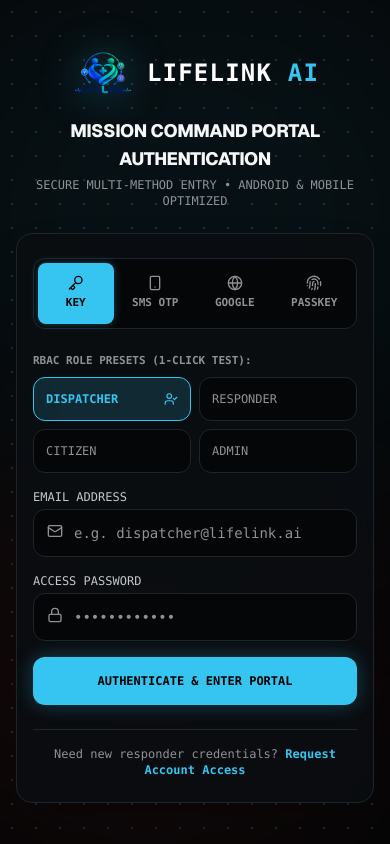
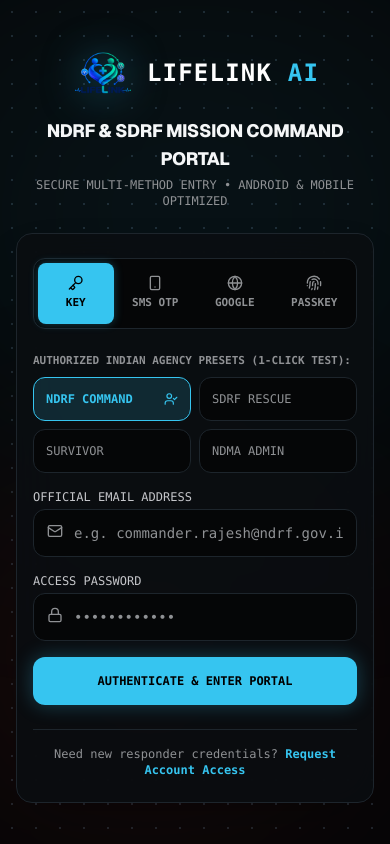
Before and after one commit to Yash-Marathe91/LifeLink-Ai, a Next.js app: page /login in a window 390 px wide. Built offline with nearby package versions, Linux system fonts and the light colour scheme; no server answers.

Commit message:
style(localization): update demo user profiles, presets, and phone numbers to authentic Indian emergency authorities (NDRF, SDRF, NDMA, +91)

```diff
--- a/src/app/login/page.tsx
+++ b/src/app/login/page.tsx
@@ -34,7 +34,7 @@
   const [selectedRole, setSelectedRole] = useState<UserRole>('DISPATCHER');
 
   // SMS OTP State
-  const [phone, setPhone] = useState('');
+  const [phone, setPhone] = useState('+91 98200 12345');
   const [otpCode, setOtpCode] = useState('');
   const [otpSent, setOtpSent] = useState(false);
   const [demoCodeNotice, setDemoCodeNotice] = useState<string | null>(null);
@@ -42,25 +42,25 @@
   const [isSubmitting, setIsSubmitting] = useState(false);
   const [errorMsg, setErrorMsg] = useState<string | null>(null);
 
-  // Quick Preset Selector for Password Mode
+  // Quick Preset Selector for Password Mode (Authentic Indian NDRF / SDRF / AIIMS Profiles)
   const handleSelectRolePreset = (role: UserRole) => {
     setSelectedRole(role);
     setErrorMsg(null);
     switch (role) {
       case 'DISPATCHER':
-        setEmail('dispatcher@lifelink.ai');
+        setEmail('commander.rajesh@ndrf.gov.in');
         setPassword('SecurePass123!');
         break;
       case 'RESPONDER':
-        setEmail('responder1@lifelink.ai');
+        setEmail('dr.ananya.deshmukh@sdrf.in');
         setPassword('SecurePass123!');
         break;
       case 'CITIZEN':
-        setEmail('citizen@lifelink.ai');
+        setEmail('aarav.patel@lifelink.in');
         setPassword('SecurePass123!');
         break;
       case 'ADMIN':
-        setEmail('admin@lifelink.ai');
+        setEmail('admin.mha@ndma.gov.in');
         setPassword('SecurePass123!');
         break;
     }
@@ -90,7 +90,7 @@
   const handleRequestOTP = async (e: React.FormEvent) => {
     e.preventDefault();
     if (!phone) {
-      setErrorMsg('Please enter a valid emergency phone number.');
+      setErrorMsg('Please enter a valid Indian emergency phone number (+91).');
       return;
     }
 
@@ -137,8 +137,8 @@
     setErrorMsg(null);
 
     const googlePayload = {
-      email: 'citizen.google@lifelink.ai',
-      fullName: 'Google Authenticated Rescue User',
+      email: 'priya.sharma@lifelink.in',
+      fullName: 'Priya Sharma (Emergency Responder)',
       googleId: 'google_oauth_984128509128',
       idToken: 'demo_google_id_token_xyz',
     };
@@ -191,8 +191,8 @@
           </span>
         </div>
 
-        <h2 className="text-lg sm:text-xl font-extrabold text-[#F5F7F8] tracking-tight">
-          MISSION COMMAND PORTAL AUTHENTICATION
+        <h2 className="text-lg sm:text-xl font-extrabold text-[#F5F7F8] tracking-tight uppercase">
+          NDRF & SDRF MISSION COMMAND PORTAL
         </h2>
         <p className="mt-1 text-xs text-[#8f9194] font-mono">
           SECURE MULTI-METHOD ENTRY • ANDROID & MOBILE OPTIMIZED
@@ -203,7 +203,7 @@
       <div className="mt-6 sm:mx-auto sm:w-full sm:max-w-md z-10">
         <div className="bg-[#0b0e11]/90 backdrop-blur-xl py-6 sm:py-8 px-4 sm:px-8 shadow-2xl border border-[#1D252C] rounded-2xl relative">
 
-          {/* Method Tabs Bar — Android 48px Touch Target Optimized */}
+          {/* Method Tabs Bar */}
           <div className="grid grid-cols-4 gap-1 p-1 bg-[#050607] rounded-xl border border-[#1D252C] mb-6 font-mono text-[11px]">
             <button
               type="button"
@@ -270,10 +270,10 @@
           {authMethod === 'PASSWORD' && (
             <form className="space-y-4" onSubmit={handlePasswordSubmit}>
 
-              {/* Role Presets */}
+              {/* Role Presets (INDIAN AUTHORITIES & CITIZENS) */}
               <div>
                 <label className="block text-[11px] font-mono font-bold text-[#8f9194] mb-2 uppercase">
-                  RBAC ROLE PRESETS (1-CLICK TEST):
+                  AUTHORIZED INDIAN AGENCY PRESETS (1-CLICK TEST):
                 </label>
                 <div className="grid grid-cols-2 gap-2 text-xs font-mono">
                   {(['DISPATCHER', 'RESPONDER', 'CITIZEN', 'ADMIN'] as UserRole[]).map((r) => (
@@ -287,7 +287,7 @@
                           : 'bg-[#050607] border-[#1D252C] text-[#8f9194] hover:text-white'
                       }`}
                     >
-                      <span>{r}</span>
+                      <span>{r === 'DISPATCHER' ? 'NDRF COMMAND' : r === 'RESPONDER' ? 'SDRF RESCUE' : r === 'CITIZEN' ? 'SURVIVOR' : 'NDMA ADMIN'}</span>
                       {selectedRole === r && <UserCheck className="w-3.5 h-3.5" />}
                     </button>
                   ))}
@@ -296,7 +296,7 @@
 
               <div>
                 <label className="block text-xs font-mono text-[#c5c6ca] mb-1">
-                  EMAIL ADDRESS
+                  OFFICIAL EMAIL ADDRESS
                 </label>
                 <div className="relative">
                   <input
@@ -304,7 +304,7 @@
                     required
                     value={email}
                     onChange={(e) => setEmail(e.target.value)}
-                    placeholder="e.g. dispatcher@lifelink.ai"
+                    placeholder="e.g. commander.rajesh@ndrf.gov.in"
                     className="w-full pl-10 pr-3 py-3 rounded-xl bg-[#050607] border border-[#1D252C] text-sm text-white placeholder-[#8f9194] focus:outline-none focus:border-[#36C5F0] font-mono min-h-[48px]"
                   />
                   <Mail className="w-4 h-4 text-[#8f9194] absolute left-3.5 top-3.5" />
@@ -338,14 +338,14 @@
             </form>
           )}
 
-          {/* METHOD 2: SMS OTP EMERGENCY LOGIN */}
+          {/* METHOD 2: SMS OTP EMERGENCY LOGIN (+91 INDIA) */}
           {authMethod === 'SMS_OTP' && (
             <div className="space-y-4">
               {!otpSent ? (
                 <form onSubmit={handleRequestOTP} className="space-y-4">
                   <div>
                     <label className="block text-xs font-mono text-[#c5c6ca] mb-1">
-                      EMERGENCY PHONE NUMBER
+                      INDIAN EMERGENCY PHONE NUMBER (+91)
                     </label>
                     <div className="relative">
                       <input
@@ -353,7 +353,7 @@
                         required
                         value={phone}
                         onChange={(e) => setPhone(e.target.value)}
-                        placeholder="+1 800-555-0199"
+                        placeholder="+91 98200 12345"
                         className="w-full pl-10 pr-3 py-3 rounded-xl bg-[#050607] border border-[#1D252C] text-sm text-white placeholder-[#8f9194] focus:outline-none focus:border-[#32D583] font-mono min-h-[48px]"
                       />
                       <Phone className="w-4 h-4 text-[#8f9194] absolute left-3.5 top-3.5" />
@@ -365,7 +365,7 @@
                     disabled={isSubmitting}
                     className="w-full py-3.5 rounded-xl bg-[#32D583] text-black font-extrabold text-xs sm:text-sm hover:bg-[#32D583]/90 transition-all flex items-center justify-center gap-2 shadow-[0_0_20px_rgba(50,213,131,0.3)] font-mono min-h-[48px]"
                   >
-                    {isSubmitting ? <span>DISPATCHING SMS...</span> : <span>SEND EMERGENCY SMS CODE</span>}
+                    {isSubmitting ? <span>DISPATCHING SMS...</span> : <span>SEND EMERGENCY SMS CODE (+91)</span>}
                   </button>
                 </form>
               ) : (
@@ -412,7 +412,7 @@
               </div>
               <h3 className="text-sm font-bold text-white font-mono">1-CLICK GOOGLE SSO AUTHENTICATION</h3>
               <p className="text-xs text-[#8f9194]">
-                Instant identity verification via Google OpenID Connect for authorized emergency staff.
+                Instant identity verification via Google OpenID Connect for Indian emergency personnel.
               </p>
 
               <button
--- a/src/app/register/page.tsx
+++ b/src/app/register/page.tsx
@@ -87,7 +87,7 @@
   const handleRequestOTP = async (e: React.FormEvent) => {
     e.preventDefault();
     if (!phone) {
-      setErrorMsg('Please enter a valid phone number for SMS registration.');
+      setErrorMsg('Please enter a valid Indian phone number (+91).');
       return;
     }
 
@@ -134,8 +134,8 @@
     setErrorMsg(null);
 
     const googlePayload = {
-      email: 'citizen.new@lifelink.ai',
-      fullName: 'Google Authenticated Survivor',
+      email: 'aarav.patel@lifelink.in',
+      fullName: 'Aarav Patel (Citizen Survivor)',
       googleId: 'google_oauth_7718293819',
       idToken: 'demo_google_id_token_xyz_reg',
     };
@@ -152,7 +152,7 @@
   return (
     <div className="min-h-screen bg-[#050607] flex flex-col lg:flex-row text-[#F5F7F8] font-sans overflow-x-hidden">
 
-      {/* LEFT SIDE: Tactical Disaster Relief & System Info (Collapsible on Mobile Android) */}
+      {/* LEFT SIDE: Tactical Disaster Relief & System Info */}
       <div className="lg:w-1/2 relative bg-[#0b0e11] min-h-auto lg:min-h-screen flex flex-col justify-between p-6 sm:p-10 lg:p-14 overflow-hidden border-b lg:border-b-0 lg:border-r border-[#1D252C]">
 
         {/* Background Image */}
@@ -185,7 +185,7 @@
                 LIFELINK <span className="text-[#36C5F0]">AI</span>
               </span>
               <span className="text-[11px] font-mono text-[#8f9194] tracking-widest uppercase">
-                EMERGENCY DISASTER PLATFORM
+                NATIONAL DISASTER RESPONSE INFRASTRUCTURE
               </span>
             </div>
           </Link>
@@ -201,19 +201,19 @@
           </button>
         </div>
 
-        {/* Hero Section Content (Always visible on desktop, toggleable on mobile) */}
+        {/* Hero Section Content */}
         <div className={`relative z-10 my-auto py-6 lg:py-10 max-w-lg ${showMobileHero ? 'block' : 'hidden lg:block'}`}>
           <div className="inline-flex items-center gap-2 px-3 py-1 rounded-full bg-[#32D583]/10 border border-[#32D583]/30 text-xs font-mono text-[#32D583] mb-4 shadow-[0_0_15px_rgba(50,213,131,0.2)]">
             <Radio className="w-3.5 h-3.5 animate-pulse text-[#32D583]" />
-            <span>OFFLINE MESH & RBAC SECURITY READY</span>
+            <span>NDRF / SDRF / AIIMS COMPATIBLE MESH</span>
           </div>
 
           <h1 className="text-2xl sm:text-4xl font-extrabold tracking-tight leading-tight text-white">
-            Register for Mission-Critical Emergency Dispatch.
+            Register for Indian National Emergency Operations.
           </h1>
 
           <p className="mt-3 text-xs sm:text-sm text-[#8f9194] leading-relaxed">
-            Choose your preferred sign-up method: Complete Profile Form, 1-Step SMS OTP, or Google SSO.
+            Provision NDRF Commander, SDRF Responder, or Citizen Survivor credentials with BLE mesh triage capabilities.
           </p>
 
           <div className="mt-6 space-y-2.5 font-mono text-xs">
@@ -223,7 +223,7 @@
               </div>
               <div>
                 <span className="text-white font-bold block">Gemini 3.1 AI Triage</span>
-                <span className="text-[#8f9194]">Instant survivor risk calculation</span>
+                <span className="text-[#8f9194]">Automated Indian regional triage calculation</span>
               </div>
             </div>
 
@@ -232,7 +232,7 @@
                 <Radio className="w-4 h-4" />
               </div>
               <div>
-                <span className="text-white font-bold block">Resilient BLE Mesh Hops</span>
+                <span className="text-white font-bold block">Resilient Off-Grid BLE Mesh</span>
                 <span className="text-[#8f9194]">Zero-cellular emergency telemetry</span>
               </div>
             </div>
@@ -242,7 +242,7 @@
         {/* Footer */}
         <div className="relative z-10 pt-4 border-t border-[#1D252C]/60 hidden lg:flex items-center justify-between text-xs font-mono text-[#8f9194]">
           <span>AES-256 GCM ENCRYPTED</span>
-          <span>ANDROID & PWA COMPATIBLE</span>
+          <span>NDMA / GOVT COMPATIBLE</span>
         </div>
       </div>
 
@@ -254,14 +254,14 @@
           {/* Header */}
           <div className="text-left">
             <h2 className="text-xl sm:text-2xl font-extrabold text-[#F5F7F8] tracking-tight">
-              PROVISION NEW ACCOUNT
+              PROVISION RESPONDER / CITIZEN ACCOUNT
             </h2>
             <p className="text-xs text-[#8f9194] font-mono mt-0.5">
               CHOOSE SECURE REGISTRATION METHOD
             </p>
           </div>
 
-          {/* Registration Method Tabs — Android Touch Target Optimized */}
+          {/* Registration Method Tabs */}
           <div className="grid grid-cols-3 gap-1 p-1 bg-[#0b0e11] rounded-xl border border-[#1D252C] font-mono text-xs">
             <button
               type="button"
@@ -324,7 +324,7 @@
                     required
                     value={fullName}
                     onChange={(e) => setFullName(e.target.value)}
-                    placeholder="e.g. Commander Sarah Jenkins"
+                    placeholder="e.g. Commander Rajesh Sharma"
                     className="w-full pl-10 pr-3 py-3 rounded-xl bg-[#0b0e11] border border-[#1D252C] text-sm text-white placeholder-[#8f9194] focus:outline-none focus:border-[#32D583] font-mono min-h-[48px]"
                   />
                   <User className="w-4 h-4 text-[#8f9194] absolute left-3.5 top-3.5" />
@@ -333,7 +333,7 @@
 
               <div>
                 <label className="block text-xs font-mono text-[#c5c6ca] mb-1 font-bold">
-                  EMAIL ADDRESS *
+                  OFFICIAL EMAIL ADDRESS *
                 </label>
                 <div className="relative">
                   <input
@@ -341,7 +341,7 @@
                     required
                     value={email}
                     onChange={(e) => setEmail(e.target.value)}
-                    placeholder="e.g. sarah.jenkins@lifelink.ai"
+                    placeholder="e.g. rajesh.sharma@ndrf.gov.in"
                     className="w-full pl-10 pr-3 py-3 rounded-xl bg-[#0b0e11] border border-[#1D252C] text-sm text-white placeholder-[#8f9194] focus:outline-none focus:border-[#32D583] font-mono min-h-[48px]"
                   />
                   <Mail className="w-4 h-4 text-[#8f9194] absolute left-3.5 top-3.5" />
@@ -368,14 +368,14 @@
               <div className="grid grid-cols-1 sm:grid-cols-2 gap-3">
                 <div>
                   <label className="block text-xs font-mono text-[#c5c6ca] mb-1 font-bold">
-                    PHONE NUMBER
+                    INDIAN PHONE (+91)
                   </label>
                   <div className="relative">
                     <input
                       type="tel"
                       value={phone}
                       onChange={(e) => setPhone(e.target.value)}
-                      placeholder="+1 800-555-0199"
+                      placeholder="+91 98765 43210"
                       className="w-full pl-9 pr-2 py-3 rounded-xl bg-[#0b0e11] border border-[#1D252C] text-xs text-white placeholder-[#8f9194] focus:outline-none focus:border-[#32D583] font-mono min-h-[48px]"
                     />
                     <Phone className="w-3.5 h-3.5 text-[#8f9194] absolute left-3 top-4" />
@@ -391,10 +391,10 @@
                     onChange={(e) => setRole(e.target.value as UserRole)}
                     className="w-full px-3 py-3 rounded-xl bg-[#0b0e11] border border-[#1D252C] text-xs text-white focus:outline-none focus:border-[#32D583] font-mono min-h-[48px]"
                   >
-                    <option value="CITIZEN">CITIZEN</option>
-                    <option value="RESPONDER">RESPONDER</option>
-                    <option value="DISPATCHER">DISPATCHER</option>
-                    <option value="ADMIN">ADMIN</option>
+                    <option value="CITIZEN">CITIZEN (SURVIVOR)</option>
+                    <option value="RESPONDER">RESPONDER (SDRF)</option>
+                    <option value="DISPATCHER">DISPATCHER (NDRF)</option>
+                    <option value="ADMIN">ADMIN (NDMA)</option>
                   </select>
                 </div>
               </div>
@@ -430,7 +430,7 @@
                 <form onSubmit={handleRequestOTP} className="space-y-4">
                   <div>
                     <label className="block text-xs font-mono text-[#c5c6ca] mb-1 font-bold">
-                      PHONE NUMBER FOR SMS REGISTRATION
+                      INDIAN PHONE NUMBER (+91)
                     </label>
                     <div className="relative">
                       <input
@@ -438,7 +438,7 @@
                         required
                         value={phone}
                         onChange={(e) => setPhone(e.target.value)}
-                        placeholder="+1 800-555-0199"
+                        placeholder="+91 98765 43210"
                         className="w-full pl-10 pr-3 py-3 rounded-xl bg-[#0b0e11] border border-[#1D252C] text-sm text-white placeholder-[#8f9194] focus:outline-none focus:border-[#36C5F0] font-mono min-h-[48px]"
                       />
                       <Phone className="w-4 h-4 text-[#8f9194] absolute left-3.5 top-3.5" />
@@ -450,7 +450,7 @@
                     disabled={isSubmitting}
                     className="w-full py-3.5 rounded-xl bg-[#36C5F0] text-black font-extrabold text-xs sm:text-sm hover:bg-[#36C5F0]/90 transition-all flex items-center justify-center gap-2 shadow-[0_0_20px_rgba(54,197,240,0.3)] font-mono min-h-[48px]"
                   >
-                    {isSubmitting ? <span>DISPATCHING SMS...</span> : <span>SEND VERIFICATION SMS</span>}
+                    {isSubmitting ? <span>DISPATCHING SMS...</span> : <span>SEND VERIFICATION SMS (+91)</span>}
                   </button>
                 </form>
               ) : (
@@ -497,7 +497,7 @@
               </div>
               <h3 className="text-sm font-bold text-white font-mono">FAST GOOGLE SSO REGISTRATION</h3>
               <p className="text-xs text-[#8f9194]">
-                Create a LifeLink emergency account in 1 click using your Google OpenID profile.
+                Create a LifeLink emergency account in 1 click using your Google profile.
               </p>
 
               <button
```
Also changed, not shown: src/context/AuthContext.tsx (+12 -11 lines).
